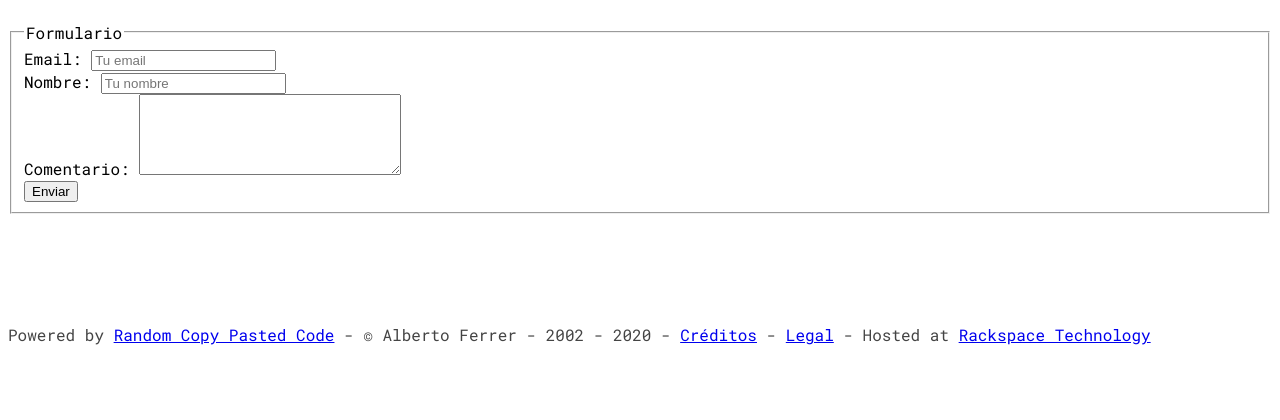
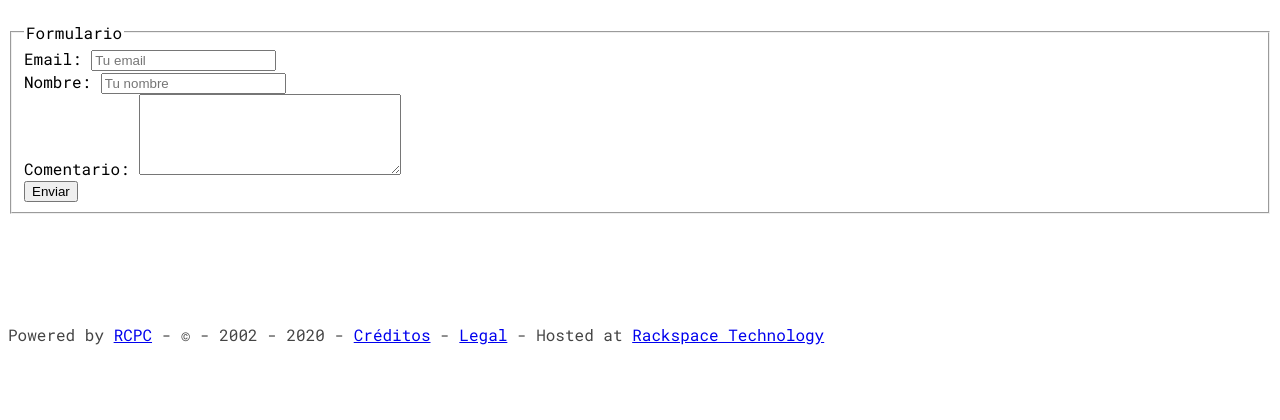
Before and after one commit to bet0x/barrahome-flask, a Flask app: page /contact in a window 1280 px wide. Shown: the part 789-1209 px from the top of the page. Run offline with Flask 2, Linux system fonts and the light colour scheme; parts of the project's set-up code (start-up, migrations or seed data) failed here and were passed over; some libraries are stand-ins or nearby versions.

Commit message:
Update layout.html

```diff
--- a/website/templates/layout.html
+++ b/website/templates/layout.html
@@ -30,7 +30,7 @@
     <div class="container">
         {% block content %}{% endblock %}
         <div class="footer">
-            Powered by <a href="{{ url_for('projects') }}">Random Copy Pasted Code</a> - © Alberto Ferrer - 2002 - {{ now.year }} - <a href="{{ url_for('credits') }}">Créditos</a> - <a href="{{ url_for('legal') }}">Legal</a> - Hosted at <a href="https://www.rackspace.com/">Rackspace Technology</a>
+            Powered by <a href="{{ url_for('projects') }}">RCPC</a> - © - 2002 - {{ now.year }} - <a href="{{ url_for('credits') }}">Créditos</a> - <a href="{{ url_for('legal') }}">Legal</a> - Hosted at <a href="https://www.rackspace.com/">Rackspace Technology</a>
         </div>
     </div>
 </body>
```
